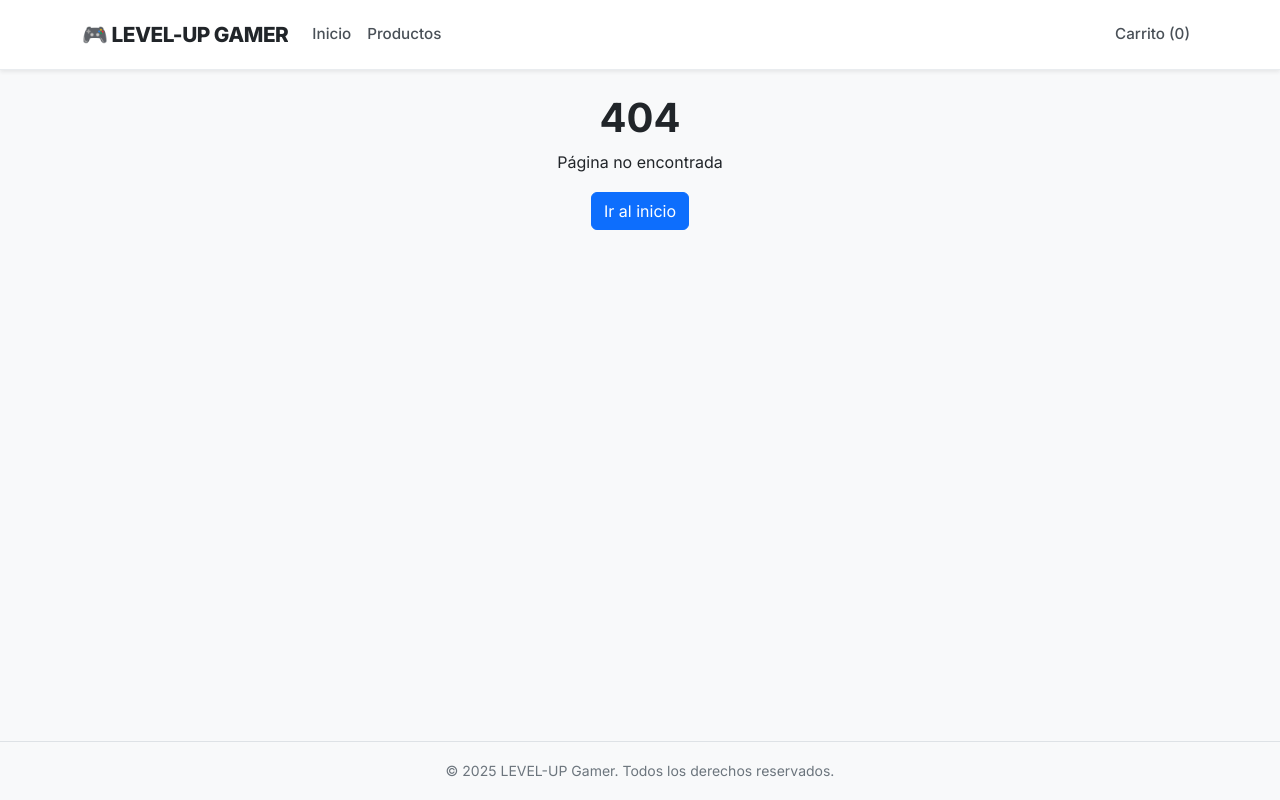
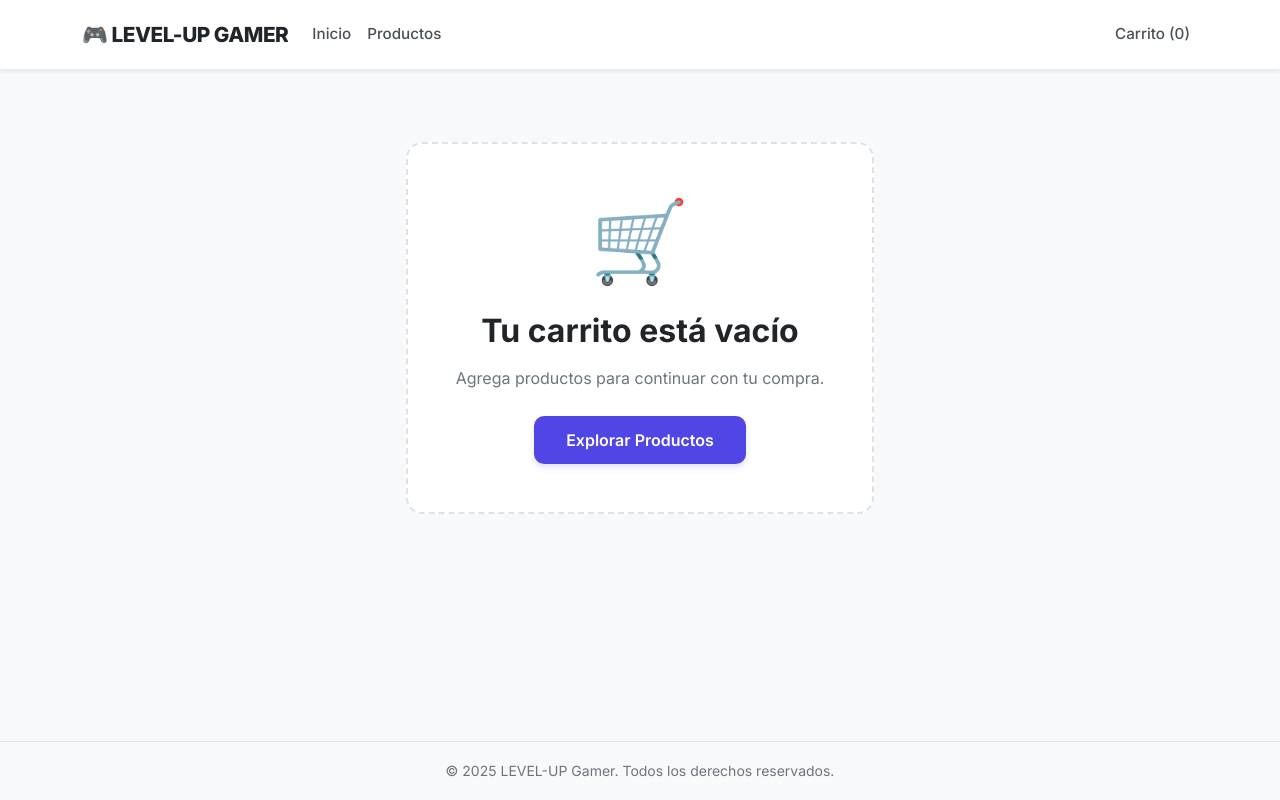
Before and after one commit to UniDasp/react-ecommerce, a React (Vite) app: page /react-ecommerce/cart in a window 1280 px wide. Before the commit this address had no page. Built offline with nearby package versions, Linux system fonts and the light colour scheme.

Commit message:
Actualizar App.jsx

```diff
--- a/src/App.jsx
+++ b/src/App.jsx
@@ -16,10 +16,10 @@ function App() {
       <main className="flex-fill main-container py-4">
         <Routes>
           <Route path="/react-ecommerce/" element={<HomePage />} />
-          <Route path="/products" element={<ProductsPage />} />
-          <Route path="/products/:id" element={<ProductDetailPage />} />
-          <Route path="/cart" element={<CartPage />} />
-          <Route path="/checkout" element={<CheckoutPage />} />
+          <Route path="/react-ecommerce/products" element={<ProductsPage />} />
+          <Route path="/react-ecommerce/products/:id" element={<ProductDetailPage />} />
+          <Route path="/react-ecommerce/cart" element={<CartPage />} />
+          <Route path="/react-ecommerce/checkout" element={<CheckoutPage />} />
           <Route path="*" element={<NotFoundPage />} />
         </Routes>
       </main>
```
